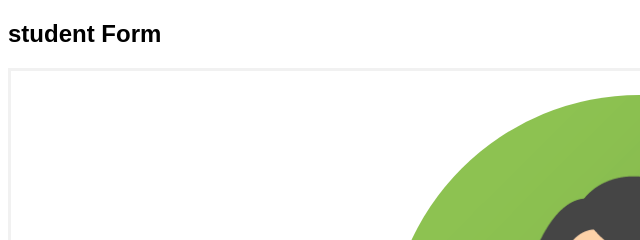
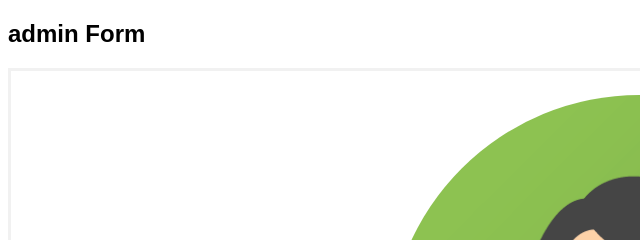
Before and after one commit to sais42927/login-repo, a plain HTML site: page index.html in a window 1280 px wide. Shown: the top 240 px of the page, 0-640 px from the left. Drawn offline with Linux system fonts and the light colour scheme.

Commit message:
Update index.html

```diff
--- a/index.html
+++ b/index.html
@@ -68,7 +68,7 @@ span.psw {
 </head>
 <body>
 
-<h2>student Form</h2>
+<h2>admin Form</h2>
 
 <form action="/action_page.php" method="post">
   <div class="imgcontainer">
```
